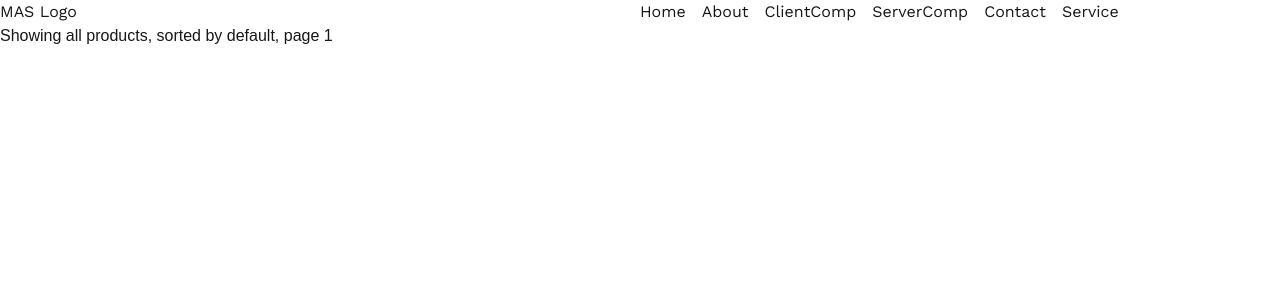
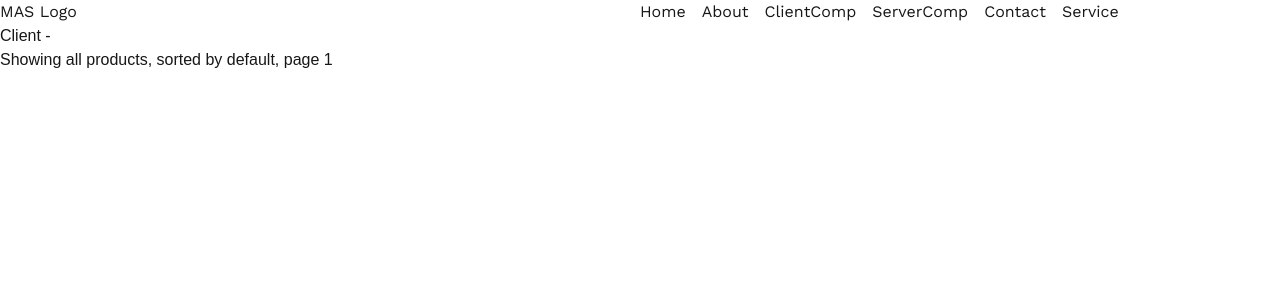
Before and after one commit to Aheed-Siddiqui-Official/Next-JS, a Next.js app in the folder nextjs_app/: page /products in a window 1280 px wide. Shown: the top 300 px of the page. Built offline with nearby package versions, Linux system fonts and the light colour scheme.

Commit message:
useSearchParams

```diff
--- /dev/null
+++ b/nextjs_app/app/(users)/products/ProductList.jsx
@@ -0,0 +1,23 @@
+'use client'
+import { useSearchParams } from "next/navigation"
+
+const ProductList = () => {
+    const searchParams = useSearchParams()
+    console.log("inside", searchParams);
+
+    const pages = searchParams.getAll("page")
+    const category = searchParams.get("category")
+    // const entries = Object.fromEntries(searchParams.entries())
+
+    console.log("page", pages);
+    console.log("category", category);
+    // console.log("entries", entries);
+
+  return (
+    <>
+      <h1>Client - {category}</h1>
+    </>
+  )
+}
+
+export default ProductList
--- a/nextjs_app/app/(users)/products/page.jsx
+++ b/nextjs_app/app/(users)/products/page.jsx
@@ -1,6 +1,8 @@
+import ProductList from "./ProductList";
+
 const Products = async ({ searchParams }) => {
   const searchParam = await searchParams;
-//   console.log(searchParam);
+  console.log("outer", searchParam);
 
   const category = searchParam?.category || "all";
   const sort = searchParam?.sort || "default";
@@ -10,6 +12,7 @@ const Products = async ({ searchParams }) => {
 
   return (
     <div>
+      <ProductList/>
       Showing {category} products, sorted by {sort}, page {page}
     </div>
   );
```
